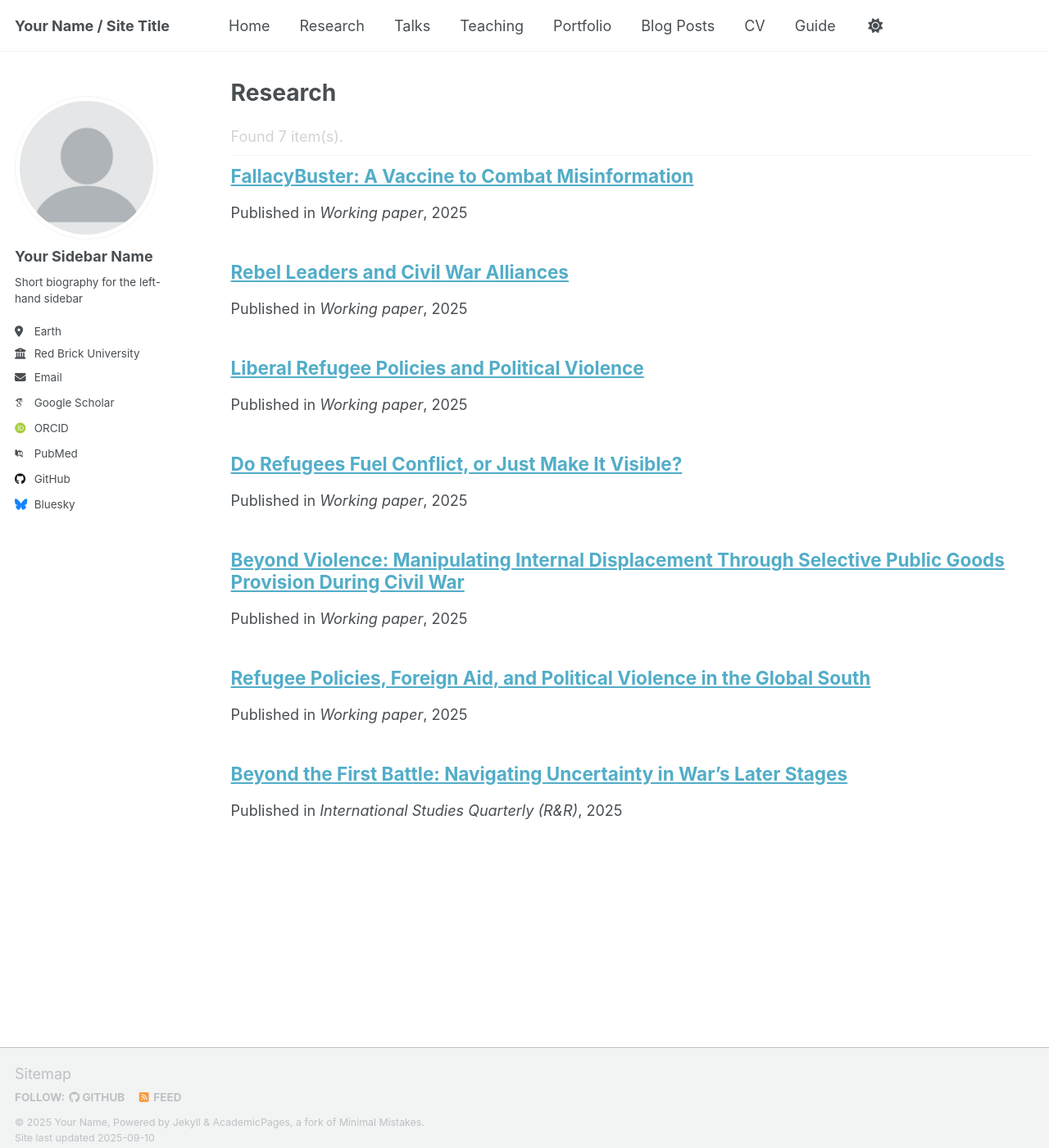
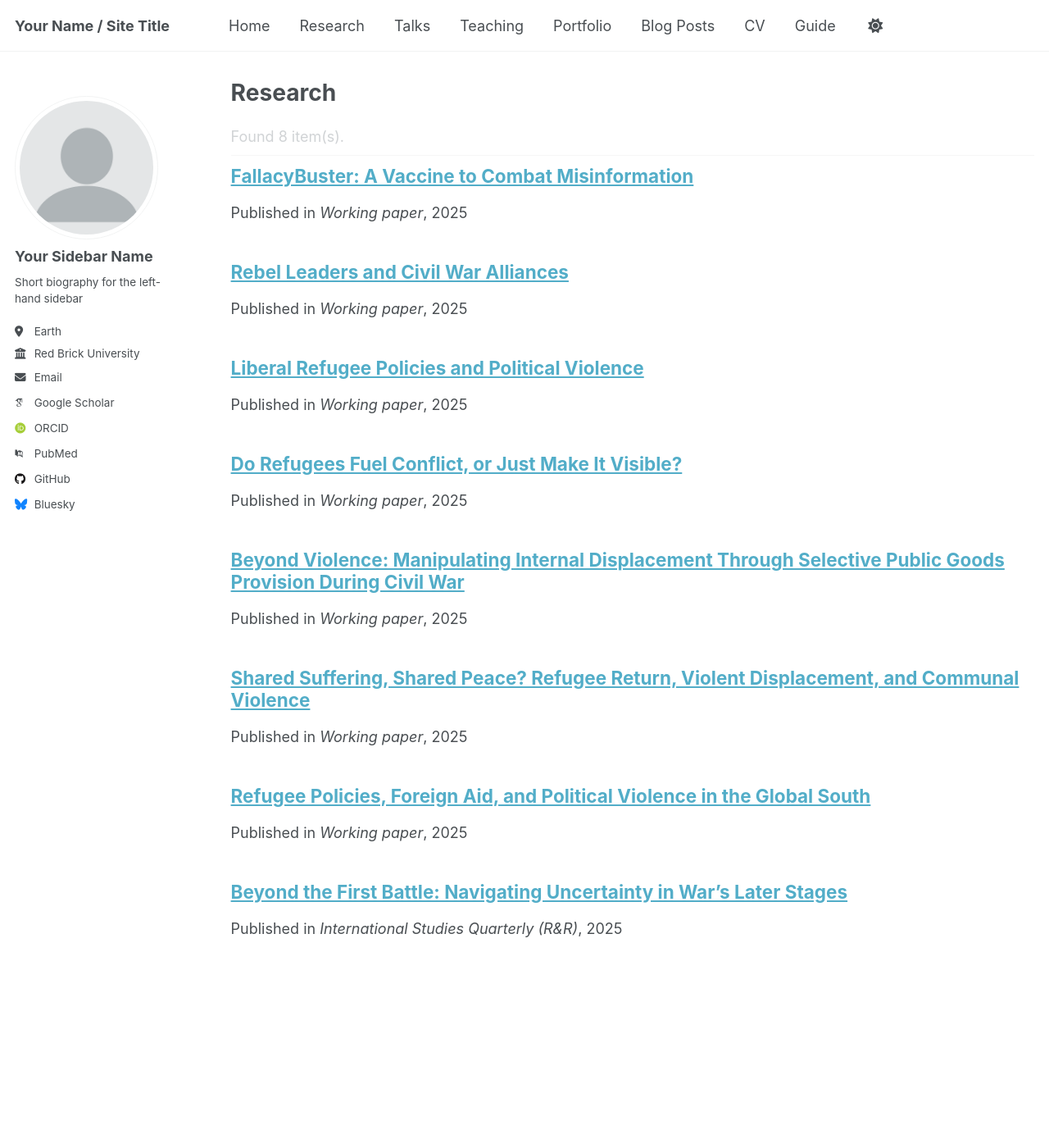
Before and after one commit to zhejun-qiu/zhejun-qiu.github.io, a Jekyll site: the page built from _pages/research.md, in a window 1280 px wide and 1400 px high. Shown: the whole window at 82% size. Built offline with Jekyll 4.4.1, drawn with Linux system fonts in a browser that asks for light colours; some web fonts are replaced; a script that is not in the unit is left out; some of the changed lines change nothing that is shown.

Commit message:
Update shared-suffering-shared-peace.md

```diff
--- a/_publications/shared-suffering-shared-peace.md
+++ b/_publications/shared-suffering-shared-peace.md
@@ -1,4 +1,3 @@
-# _publications/shared-suffering-shared-peace.md
 ---
 title: "Shared Suffering, Shared Peace? Refugee Return, Violent Displacement, and Communal Violence"
 authors: "Zhejun Qiu"
```
